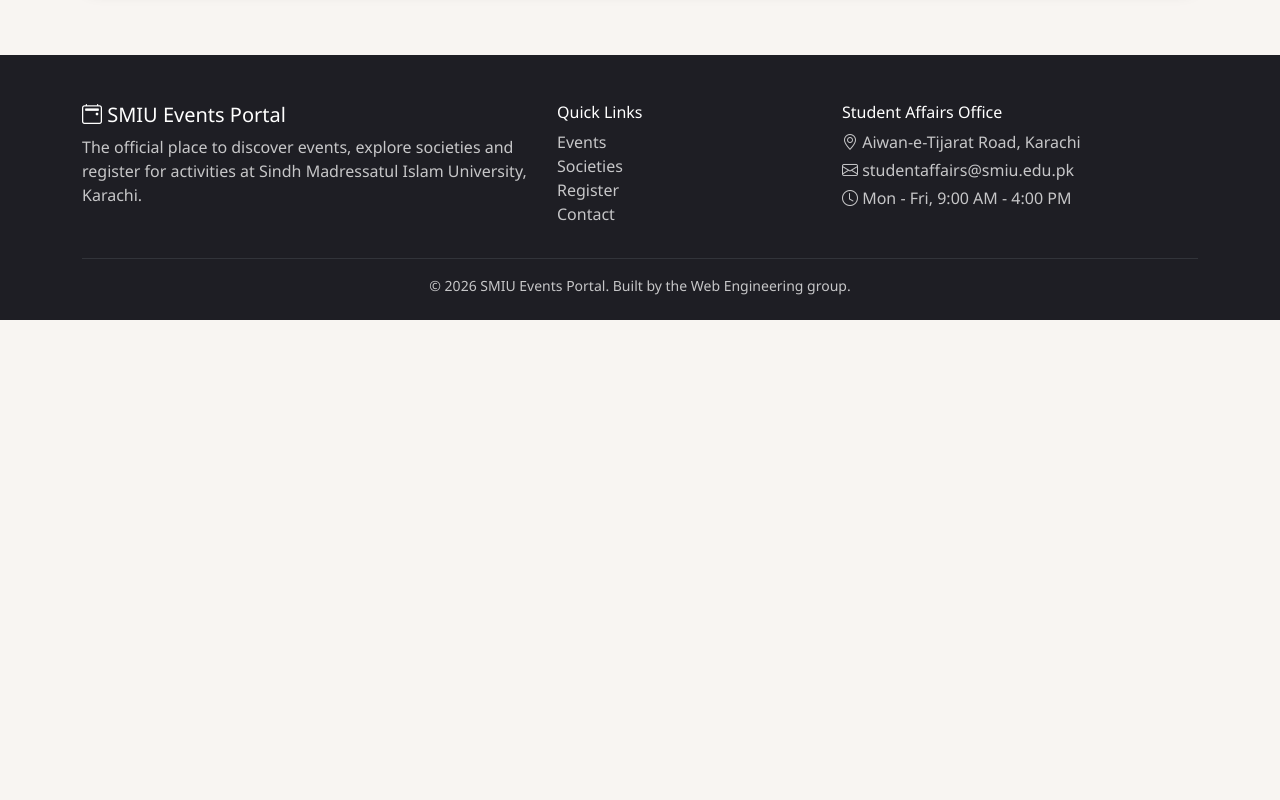
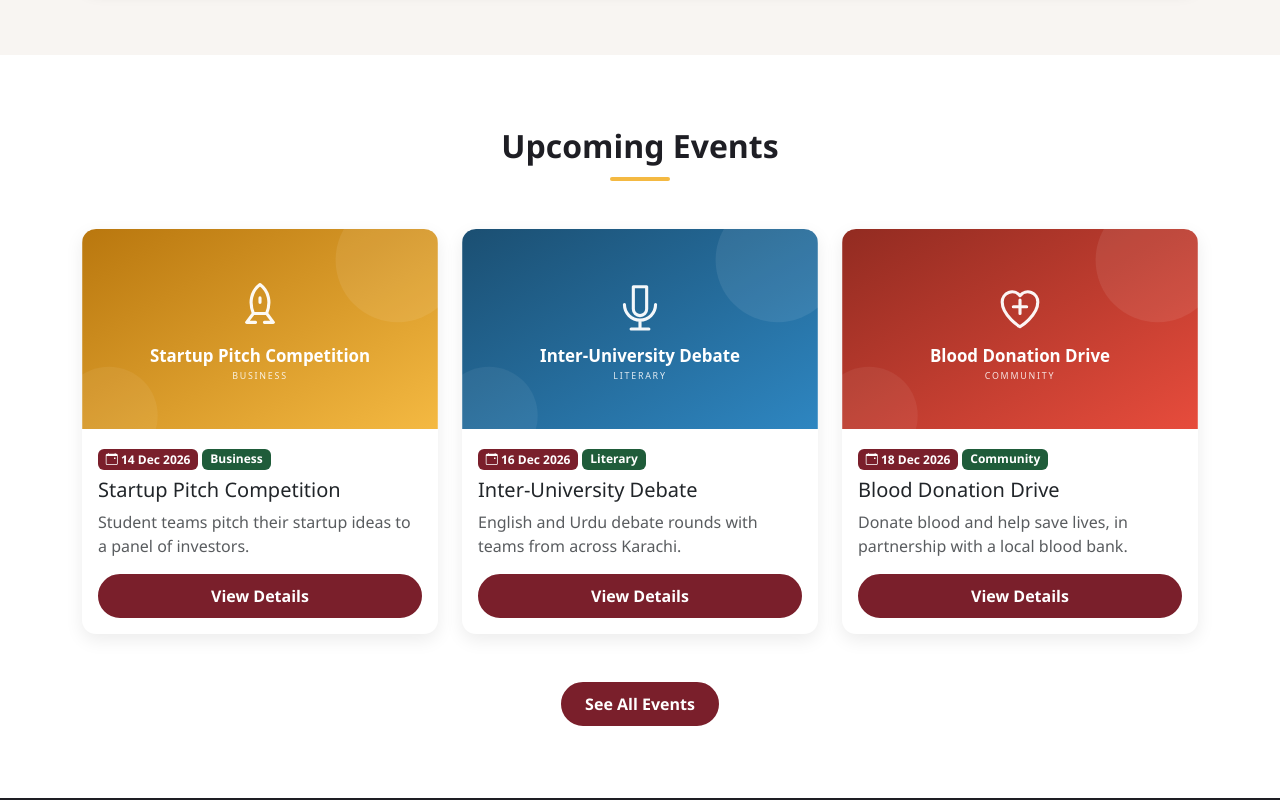
Before and after one commit to hunain0408-cloud/smiu-events-portal-alpha, a plain HTML site: page index.html in a window 1280 px wide. Shown: the part 1040-1840 px from the top of the page. Before the commit the page ends 1360 px from the top, so only its background shows below. Drawn offline with nearby package versions, Linux system fonts and the light colour scheme.

Commit message:
Add upcoming events card row with date and category badges

```diff
--- a/css/style.css
+++ b/css/style.css
@@ -119,6 +119,39 @@ body {
   transform: translateY(-2px);
 }
 
+/* ---------- 7. Cards with hover effect ---------- */
+.event-card,
+.society-card,
+.team-card {
+  border: none;
+  border-radius: var(--smiu-radius);
+  overflow: hidden;
+  box-shadow: var(--smiu-shadow);
+  transition: var(--smiu-transition);
+}
+
+.event-card:hover,
+.society-card:hover,
+.team-card:hover {
+  transform: translateY(-8px);
+  box-shadow: var(--smiu-shadow-hover);
+}
+
+.event-card .card-img-top,
+.society-card .card-img-top {
+  aspect-ratio: 16 / 9;
+  object-fit: cover;
+}
+
+/* ---------- 8. Badges ---------- */
+.badge-date {
+  background-color: var(--smiu-primary);
+}
+
+.badge-category {
+  background-color: var(--smiu-secondary);
+}
+
 /* ---------- 9. Carousel ---------- */
 .featured-carousel .carousel-item img {
   max-height: 460px;
--- a/index.html
+++ b/index.html
@@ -94,6 +94,60 @@
         </div>
       </div>
     </section>
+
+    <!-- ===== Upcoming events ===== -->
+    <section class="section-padding bg-white">
+      <div class="container">
+        <h2 class="section-title text-center mb-5">Upcoming Events</h2>
+        <div class="row g-4">
+          <div class="col-md-4">
+            <article class="card event-card h-100">
+              <img src="images/event-startup-pitch.svg" class="card-img-top" alt="Startup Pitch Competition event banner">
+              <div class="card-body d-flex flex-column">
+                <div class="mb-2">
+                  <span class="badge badge-date"><i class="bi bi-calendar-event"></i> 14 Dec 2026</span>
+                  <span class="badge badge-category">Business</span>
+                </div>
+                <h3 class="h5 card-title">Startup Pitch Competition</h3>
+                <p class="card-text text-muted">Student teams pitch their startup ideas to a panel of investors.</p>
+                <a href="event-details.html" class="btn btn-smiu mt-auto">View Details</a>
+              </div>
+            </article>
+          </div>
+          <div class="col-md-4">
+            <article class="card event-card h-100">
+              <img src="images/event-debate.svg" class="card-img-top" alt="Inter-University Debate event banner">
+              <div class="card-body d-flex flex-column">
+                <div class="mb-2">
+                  <span class="badge badge-date"><i class="bi bi-calendar-event"></i> 16 Dec 2026</span>
+                  <span class="badge badge-category">Literary</span>
+                </div>
+                <h3 class="h5 card-title">Inter-University Debate</h3>
+                <p class="card-text text-muted">English and Urdu debate rounds with teams from across Karachi.</p>
+                <a href="event-details.html" class="btn btn-smiu mt-auto">View Details</a>
+              </div>
+            </article>
+          </div>
+          <div class="col-md-4">
+            <article class="card event-card h-100">
+              <img src="images/event-blood-drive.svg" class="card-img-top" alt="Blood Donation Drive event banner">
+              <div class="card-body d-flex flex-column">
+                <div class="mb-2">
+                  <span class="badge badge-date"><i class="bi bi-calendar-event"></i> 18 Dec 2026</span>
+                  <span class="badge badge-category">Community</span>
+                </div>
+                <h3 class="h5 card-title">Blood Donation Drive</h3>
+                <p class="card-text text-muted">Donate blood and help save lives, in partnership with a local blood bank.</p>
+                <a href="event-details.html" class="btn btn-smiu mt-auto">View Details</a>
+              </div>
+            </article>
+          </div>
+        </div>
+        <div class="text-center mt-5">
+          <a href="events.html" class="btn btn-smiu">See All Events</a>
+        </div>
+      </div>
+    </section>
   </main>
 
   <!-- ===== Footer ===== -->
```
Also changed, not shown: images/event-blood-drive.svg (added), images/event-debate.svg (added), images/event-startup-pitch.svg (added).
